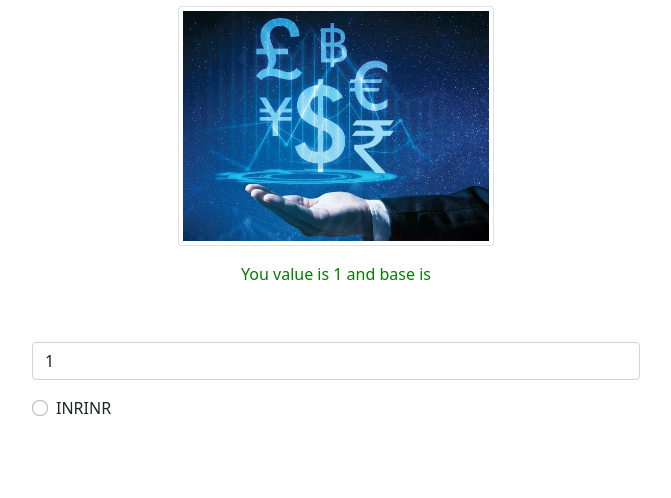
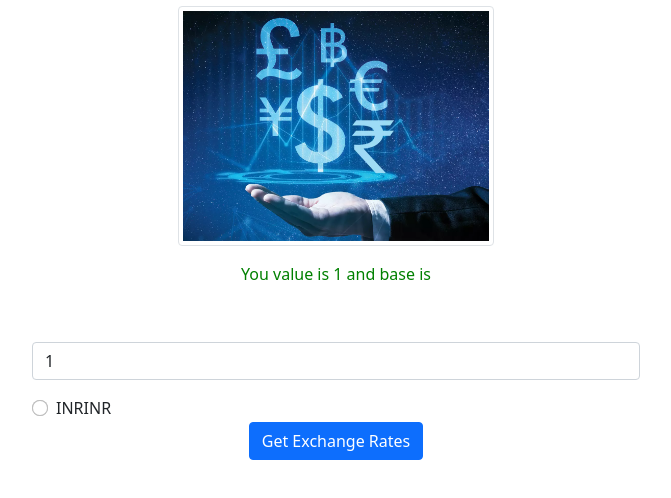
Before and after one commit to IshjotSingh97/Vue-Currency-Exchange-Converter, a plain HTML site: page index.html in a window 1280 px wide. Shown: the part 60-558 px from the top of the page, without its empty margins (304-975 px from the left). Drawn offline with nearby package versions, Linux system fonts and the light colour scheme.

Commit message:
button added

```diff
--- a/index.html
+++ b/index.html
@@ -22,7 +22,8 @@
     </nav>
 
     <div class="col-md-6" style="margin: 1rem auto;">
-        <img src="images/main.webp" class="img-fluid img-thumbnail" style="margin: 0 auto;display: block;height: 15rem;">
+        <img src="images/main.webp" class="img-fluid img-thumbnail"
+            style="margin: 0 auto;display: block;height: 15rem;">
     </div>
 
     <div id="myapp" class="col-md-6" style="margin: 1rem auto;">
@@ -30,18 +31,22 @@
         <form style="padding: 1rem;">
             <div class="mb-3">
                 <label for="currencyvalue" class="form-label"></label>
-                <input type="number" class="form-control" name="currencyvalue" id="currencyvalue" v-model="currencyvalue">
+                <input type="number" class="form-control" name="currencyvalue" id="currencyvalue"
+                    v-model="currencyvalue">
             </div>
             <div class="form-check">
                 <input class="form-check-input" type="radio" name="INR" id="INR" value="INR" v-model="currencybase">
                 <label class="form-check-label" for="INR">
-                  INR
+                    INR
                 </label>
-                <input class="form-check-input" type="radio" name="INR" id="INR"  value="DFDF" v-model="currencybase">
+                <input class="form-check-input" type="radio" name="INR" id="INR" value="DFDF" v-model="currencybase">
                 <label class="form-check-label" for="INR">
-                  INR
+                    INR
                 </label>
-              </div>
+            </div>
+            <div>
+                <input type="submit" class="btn btn-primary" value="Get Exchange Rates" style="display: block;margin: 0 auto;">
+            </div>
         </form>
     </div>
 
```
